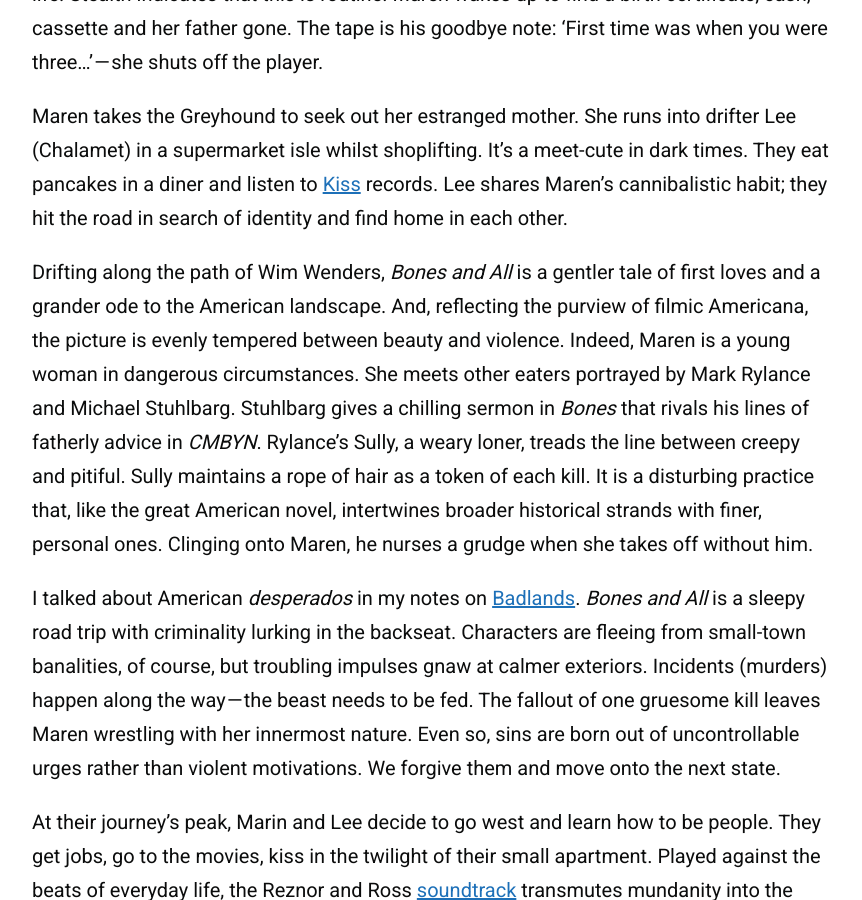
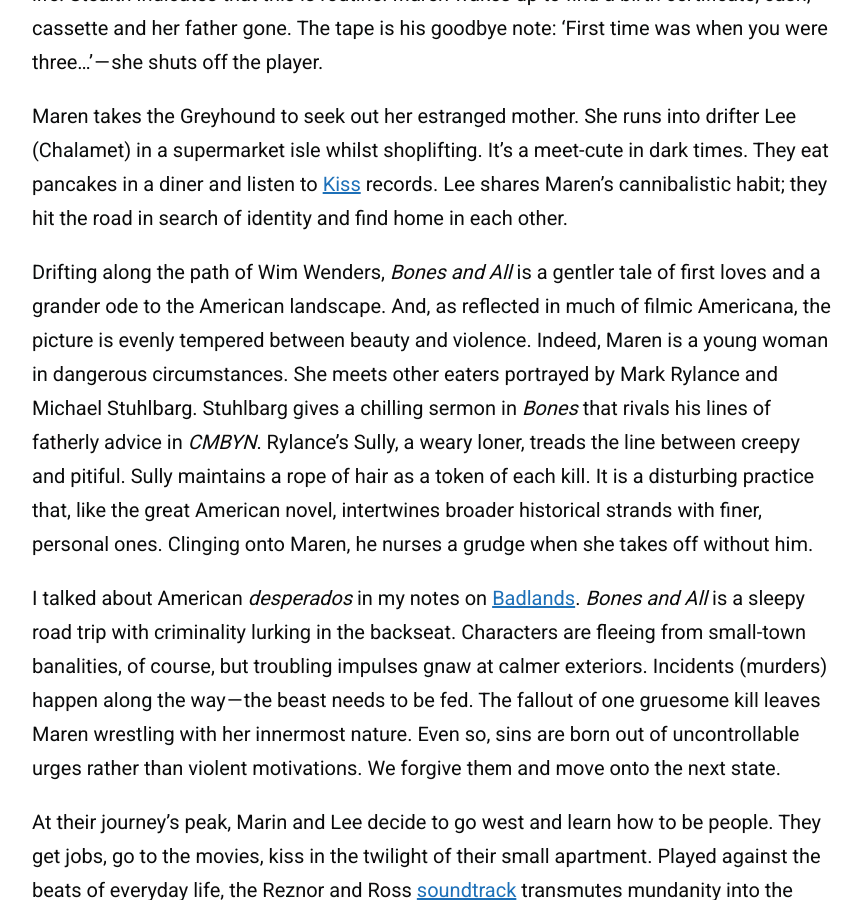
Before and after one commit to zoeurl/zoedowney.github.io, a Jekyll site: the page built from _posts/2023-08-07-bones-and-all.md, in a window 1280 px wide and 900 px high, scrolled down 1433 px. Shown: the whole window, without its empty margins (208-1070 px from the left). Built offline with Jekyll 4.4.1, drawn with Linux system fonts in a browser that asks for light colours.

Commit message:
Update 2023-08-07-bones-and-all.md

```diff
--- a/_posts/2023-08-07-bones-and-all.md
+++ b/_posts/2023-08-07-bones-and-all.md
@@ -18,7 +18,7 @@
 
 Maren takes the Greyhound to seek out her estranged mother. She runs into drifter Lee (Chalamet) in a supermarket isle whilst shoplifting. It’s a meet-cute in dark times. They eat pancakes in a diner and listen to [Kiss](https://www.youtube.com/watch?v=Gcj34XixuYg&ab_channel=KissVEVO) records. Lee shares Maren’s cannibalistic habit; they hit the road in search of identity and find home in each other.
 
-Drifting along the path of Wim Wenders, _Bones and All_ is a gentler tale of first loves and a grander ode to the American landscape. And, reflecting the purview of filmic Americana, the picture is evenly tempered between beauty and violence. Indeed, Maren is a young woman in dangerous circumstances. She meets other eaters portrayed by Mark Rylance and Michael Stuhlbarg. Stuhlbarg gives a chilling sermon in _Bones_ that rivals his lines of fatherly advice in _CMBYN_. Rylance’s Sully, a weary loner, treads the line between creepy and pitiful. Sully maintains a rope of hair as a token of each kill. It is a disturbing practice that, like the great American novel, intertwines broader historical strands with finer, personal ones. Clinging onto Maren, he nurses a grudge when she takes off without him.
+Drifting along the path of Wim Wenders, _Bones and All_ is a gentler tale of first loves and a grander ode to the American landscape. And, as reflected in much of filmic Americana, the picture is evenly tempered between beauty and violence. Indeed, Maren is a young woman in dangerous circumstances. She meets other eaters portrayed by Mark Rylance and Michael Stuhlbarg. Stuhlbarg gives a chilling sermon in _Bones_ that rivals his lines of fatherly advice in _CMBYN_. Rylance’s Sully, a weary loner, treads the line between creepy and pitiful. Sully maintains a rope of hair as a token of each kill. It is a disturbing practice that, like the great American novel, intertwines broader historical strands with finer, personal ones. Clinging onto Maren, he nurses a grudge when she takes off without him.
 
 I talked about American _desperados_ in my notes on [Badlands](https://medium.com/@zoedowney/my-year-at-the-movies-day-1-36bc45f526e9). _Bones and All_ is a sleepy road trip with criminality lurking in the backseat. Characters are fleeing from small-town banalities, of course, but troubling impulses gnaw at calmer exteriors. Incidents (murders) happen along the way — the beast needs to be fed. The fallout of one gruesome kill leaves Maren wrestling with her innermost nature. Even so, sins are born out of uncontrollable urges rather than violent motivations. We forgive them and move onto the next state.
 
```
